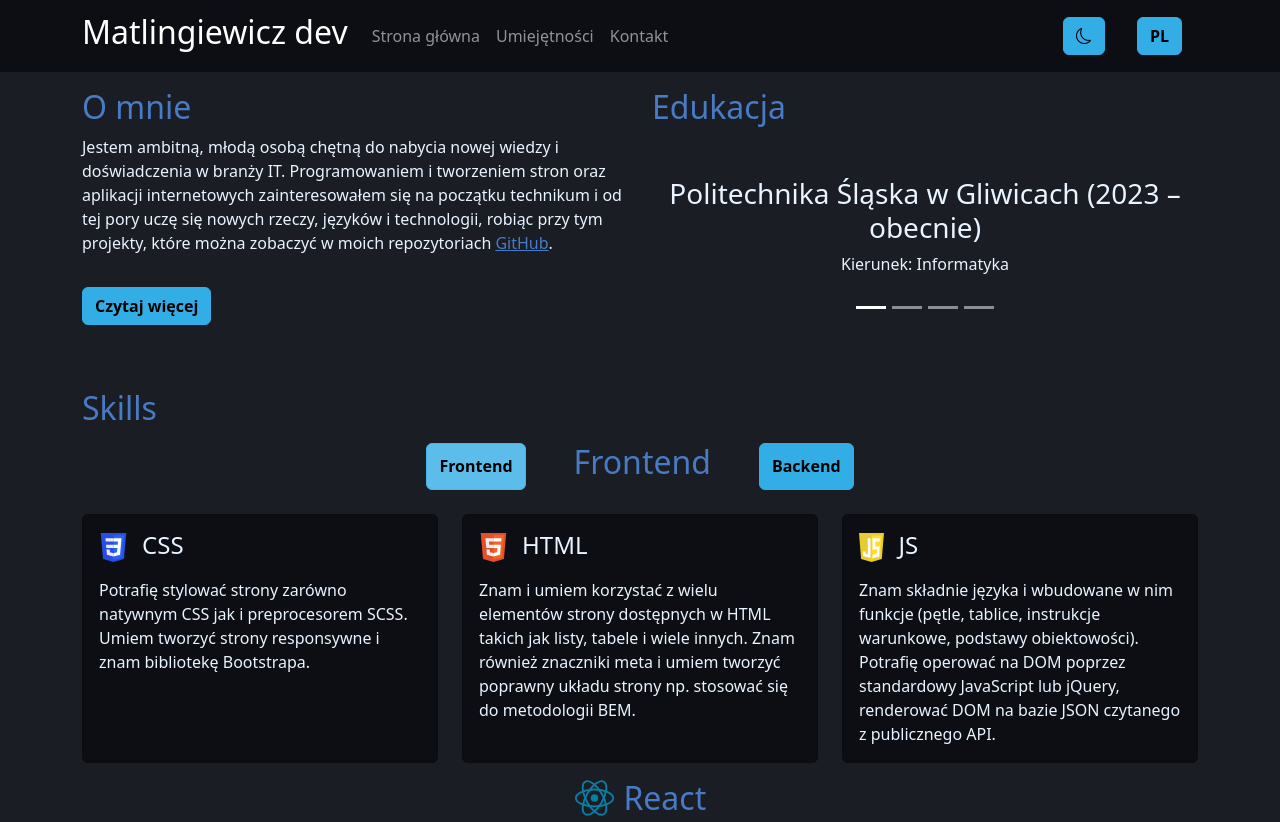
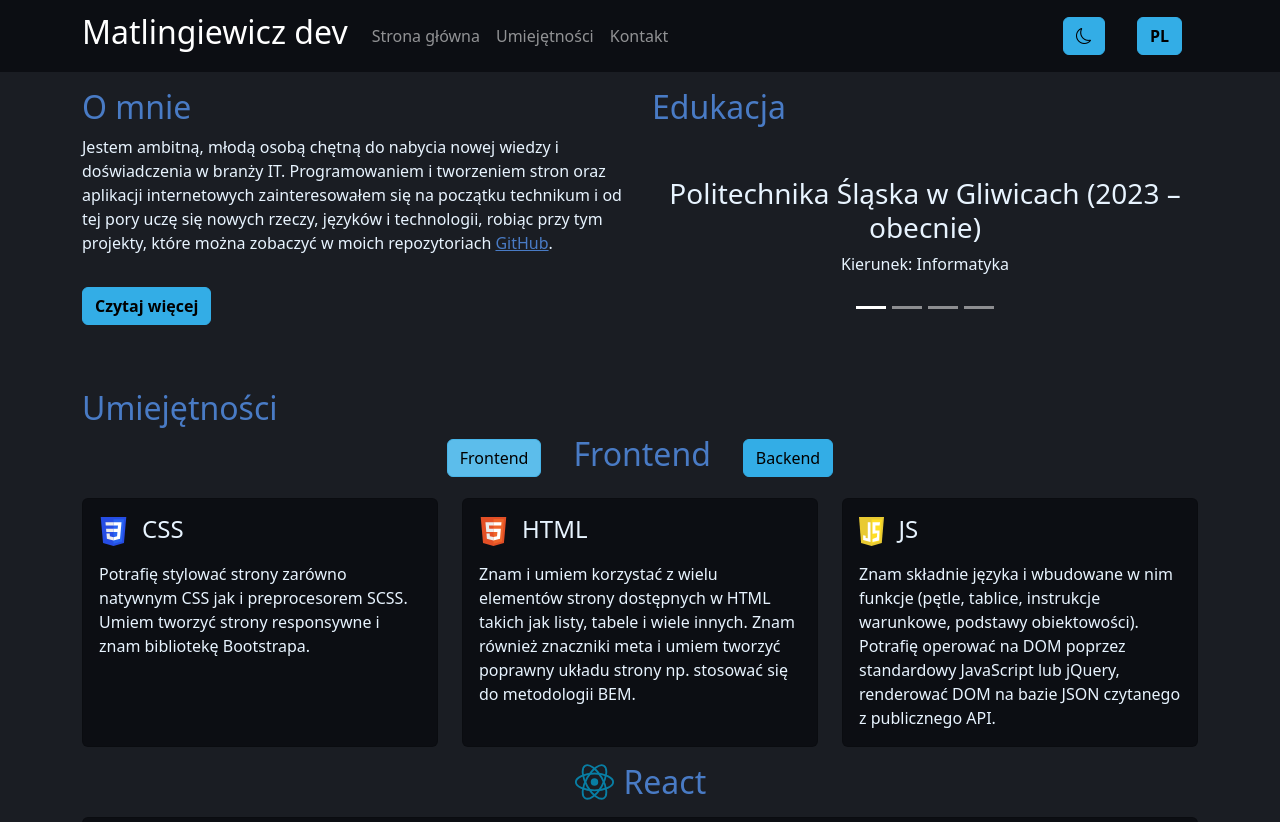
Before and after one commit to IgorMatlingiewicz/MyMainSite, a React (Vite) app: page / in a window 1280 px wide. Shown: the top 822 px of the page. Built offline with nearby package versions, Linux system fonts and the light colour scheme.

Commit message:
Changed some layout, fixed one mistake in contentPL file.

```diff
--- a/src/components/MoreInfo.jsx
+++ b/src/components/MoreInfo.jsx
@@ -3,7 +3,7 @@ import ListGroup from 'react-bootstrap/ListGroup';
 
 export default function MoreInfo({ title, infoList, mode }) {
     return (
-        <Col>
+        <Col md={6} xs={12}>
             <h2 className='my-3 text-primary'>{title}</h2>
             <ListGroup>
                 {infoList.map(info => <ListGroup.Item className={mode == "dark" ? "bg-secondary text-light border border-secondary mt-1" : "bg-danger border border-danger mt-1 text-dark"}>{info}</ListGroup.Item>)}
--- a/src/components/Skills.jsx
+++ b/src/components/Skills.jsx
@@ -31,14 +31,33 @@ export default function Skills({ language, mode }) {
 
     return (
         <>
-            <Container className='mb-3'>
-                <Row>
-                    <Col className='d-flex justify-content-center my-2'>
-                        <Button variant="warning" active={field == "Frontend" ? true : false} className="mx-5 fw-bold" onClick={() => handleClick("F")}>Frontend</Button>
-                        <h2 className='text-center text-primary'>{field}</h2>
-                        <Button variant="warning" active={field == "Backend" ? true : false} className="mx-5 fw-bold" onClick={() => handleClick("B")}>Backend</Button>
+            <Container className="mb-3">
+                <Row className="d-flex justify-content-center align-items-center text-center flex-column flex-md-row gap-2">
+                    <Col xs="auto" md="auto" className="order-md-1">
+                        <Button
+                            variant="warning"
+                            active={field === "Frontend"}
+                            onClick={() => handleClick("F")}
+                        >
+                            Frontend
+                        </Button>
+                    </Col>
+
+                    <Col xs="12" md="auto" className="order-md-2">
+                        <h2 className="text-primary">{field}</h2>
+                    </Col>
+
+                    <Col xs="auto" md="auto" className="order-md-3">
+                        <Button
+                            variant="warning"
+                            active={field === "Backend"}
+                            onClick={() => handleClick("B")}
+                        >
+                            Backend
+                        </Button>
                     </Col>
                 </Row>
+
             </Container>
             <Container>
                 <Row className="d-flex align-items-stretch">
--- a/src/data/contentPL.json
+++ b/src/data/contentPL.json
@@ -34,7 +34,7 @@
         ]
     },
     "skills": {
-        "header": "Skills",
+        "header": "Umiejętności",
         "Frontend": {
             "CSS": "Potrafię stylować strony zarówno natywnym CSS jak i preprocesorem SCSS. Umiem tworzyć strony responsywne i znam bibliotekę Bootstrapa.",
             "HTML": "Znam i umiem korzystać z wielu elementów strony dostępnych w HTML takich jak listy, tabele i wiele innych. Znam również znaczniki meta i umiem tworzyć poprawny układu strony np. stosować się do metodologii BEM.",
```
